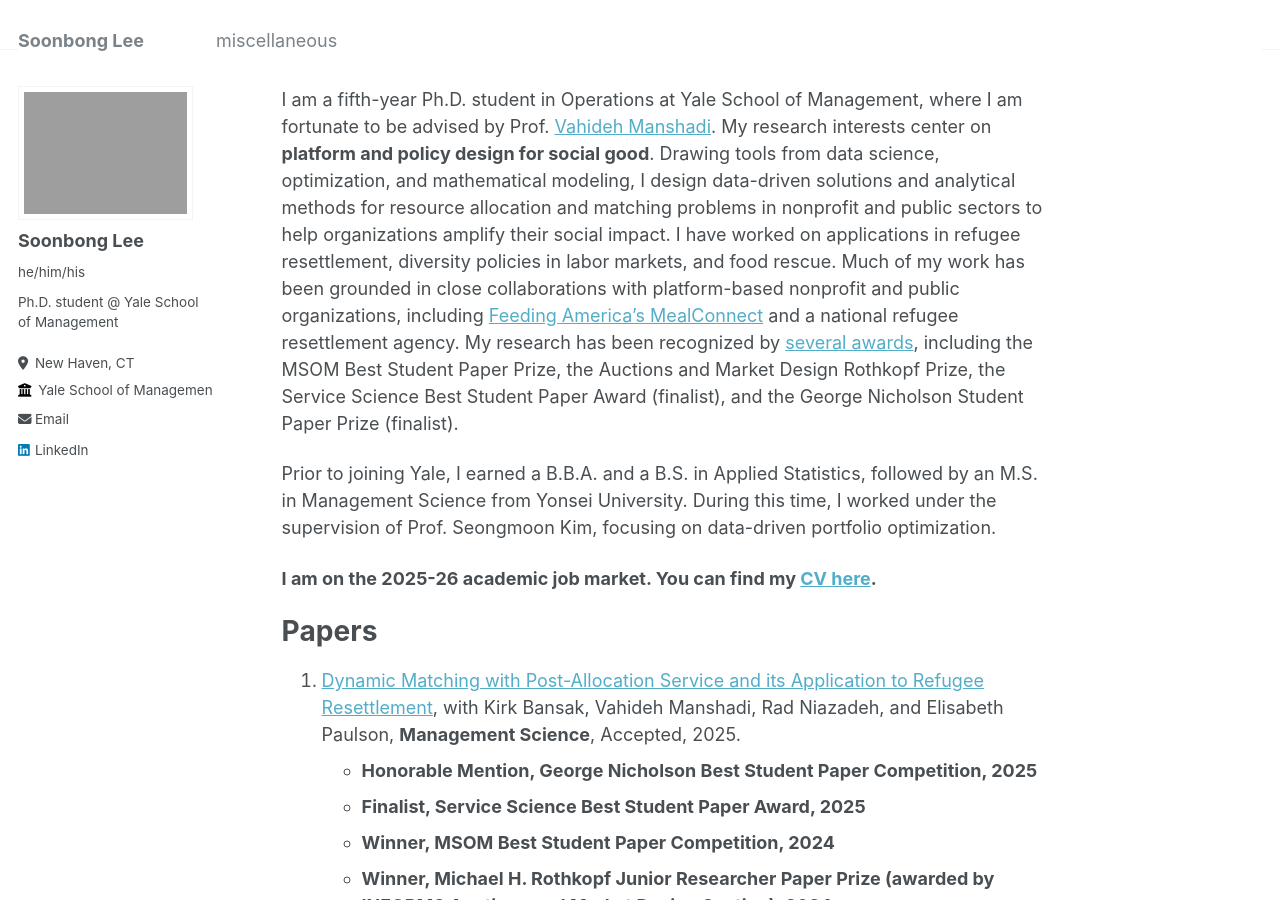
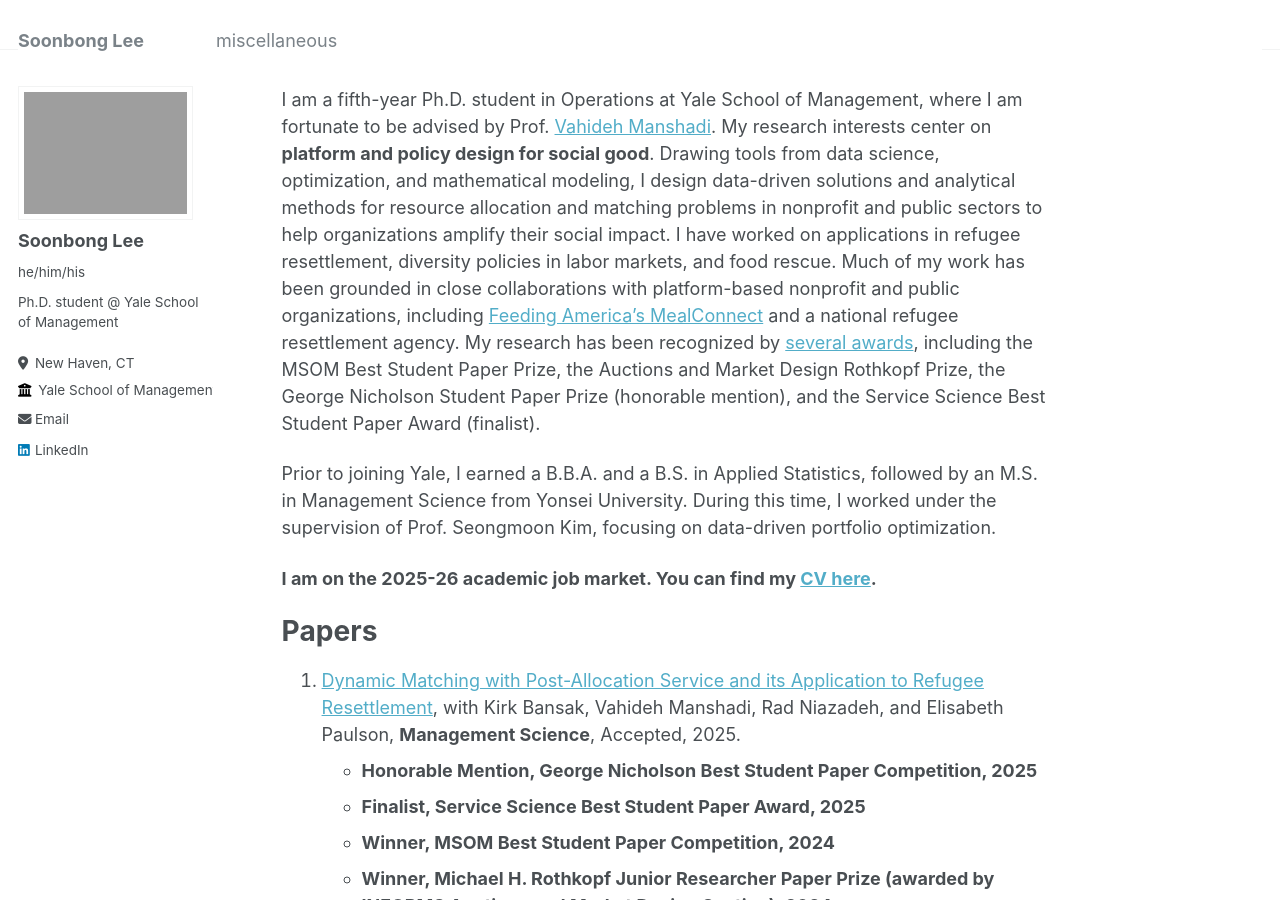
Before and after one commit to soonbong-lee/soonbong-lee.github.io, a Jekyll site: the page built from _pages/about.md, in a window 1280 px wide and 900 px high. Built offline with Jekyll 4.4.1, drawn with Linux system fonts in a browser that asks for light colours.

Commit message:
Update about.md

```diff
--- a/_pages/about.md
+++ b/_pages/about.md
@@ -8,7 +8,7 @@ redirect_from:
 ---
 
 I am a fifth-year Ph.D. student in Operations at Yale School of Management, where I am fortunate to be advised by Prof. [Vahideh Manshadi](https://vahideh-manshadi.com/). My research interests center on **platform and policy design for social good**. Drawing tools from data science, optimization, and mathematical modeling, I design data-driven solutions and analytical methods for resource allocation and matching problems in nonprofit and public sectors to help organizations amplify their social impact. I have worked on applications in refugee resettlement, diversity policies in labor markets, and food rescue.
-Much of my work has been grounded in close collaborations with platform-based nonprofit and public organizations, including [Feeding America’s MealConnect](https://mealconnect.org/) and a national refugee resettlement agency. My research has been recognized by [several awards](https://som.yale.edu/story/2024/phd-student-soonbong-lee-wins-two-informs-awards-research-refugee-resettlement-process), including the MSOM Best Student Paper Prize, the Auctions and Market Design Rothkopf Prize, the Service Science Best Student Paper Award (finalist), and the George Nicholson Student Paper Prize (finalist).
+Much of my work has been grounded in close collaborations with platform-based nonprofit and public organizations, including [Feeding America’s MealConnect](https://mealconnect.org/) and a national refugee resettlement agency. My research has been recognized by [several awards](https://som.yale.edu/story/2024/phd-student-soonbong-lee-wins-two-informs-awards-research-refugee-resettlement-process), including the MSOM Best Student Paper Prize, the Auctions and Market Design Rothkopf Prize, the George Nicholson Student Paper Prize (honorable mention), and the Service Science Best Student Paper Award (finalist).
 
 Prior to joining Yale, I earned a B.B.A. and a B.S. in Applied Statistics, followed by an M.S. in Management Science from Yonsei University. During this time, I worked under the supervision of Prof. Seongmoon Kim, focusing on data-driven portfolio optimization.
 
```
